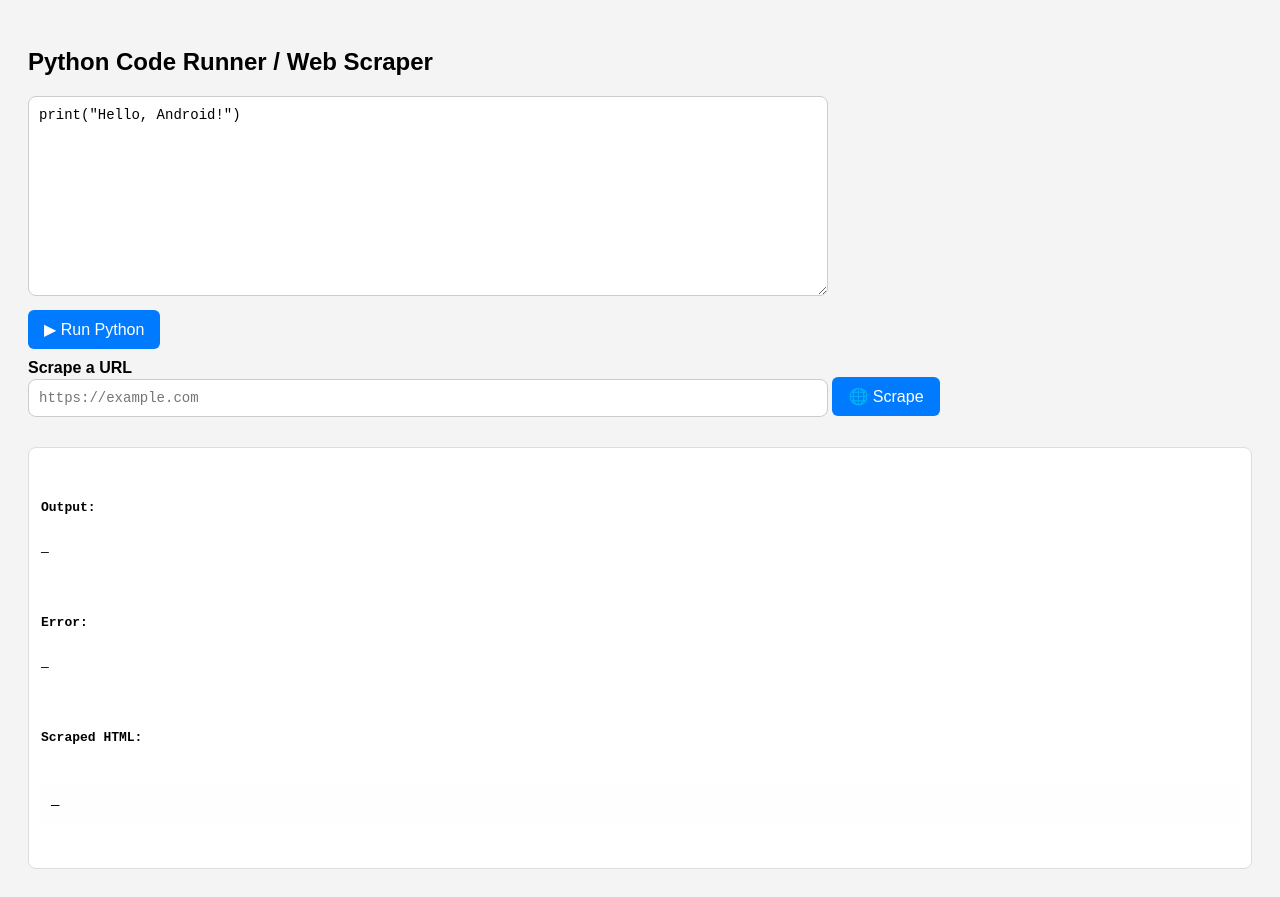
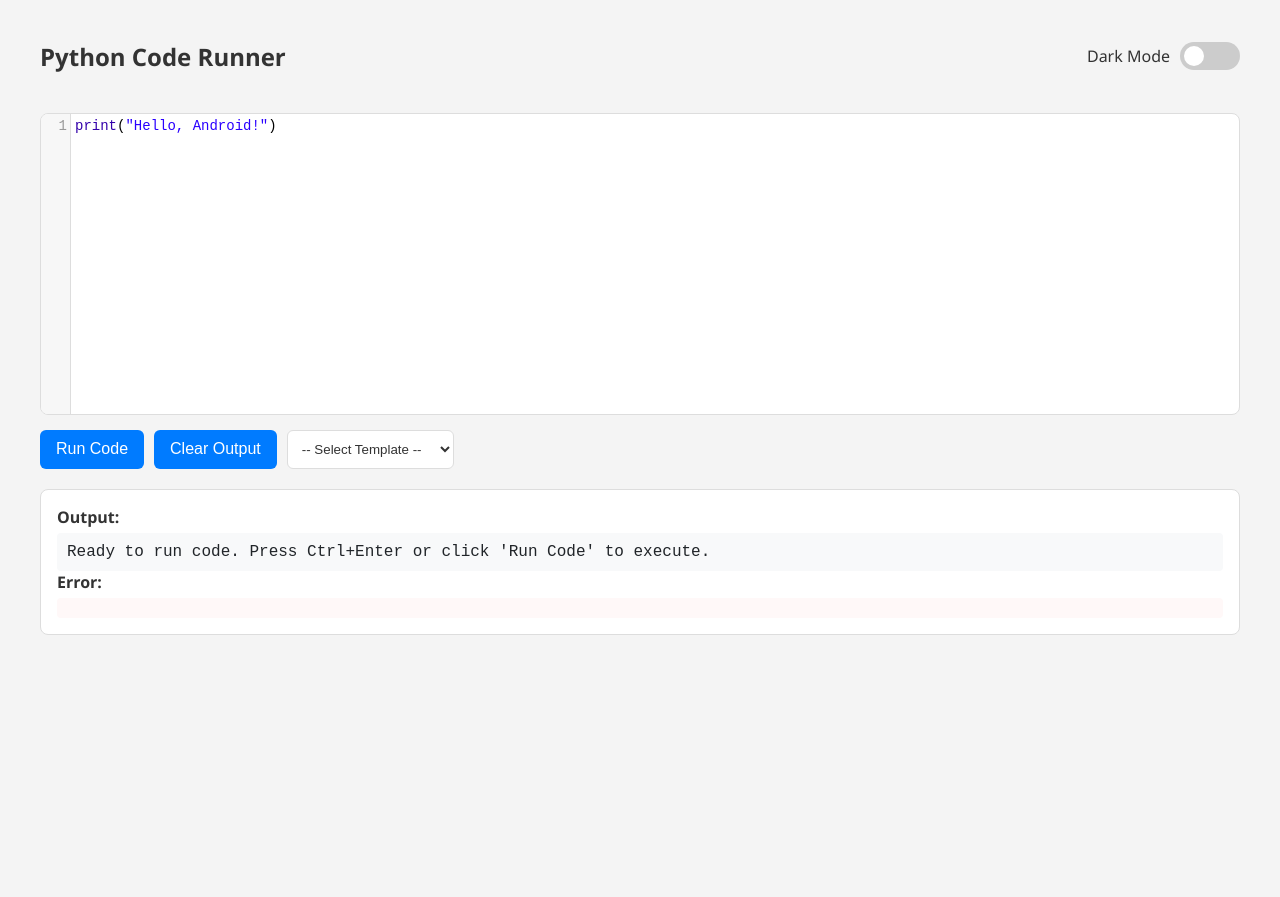
Before and after one commit to springtarnished/pythoneditor, a plain HTML site: page index.html in a window 1280 px wide. After the commit the page ends 800 px from the top, so only its background shows below. Drawn offline with nearby package versions, Linux system fonts and the light colour scheme.

Commit message:
Update index.html

```diff
--- a/index.html
+++ b/index.html
@@ -2,29 +2,112 @@
 <html lang="en">
 <head>
   <meta charset="UTF-8">
+  <meta name="viewport" content="width=device-width, initial-scale=1.0">
   <title>Python Code Runner</title>
+  <!-- CodeMirror for better code editing -->
+  <link rel="stylesheet" href="https://cdnjs.cloudflare.com/ajax/libs/codemirror/5.65.3/codemirror.min.css">
+  <link rel="stylesheet" href="https://cdnjs.cloudflare.com/ajax/libs/codemirror/5.65.3/theme/dracula.min.css">
+  <link rel="stylesheet" href="https://cdnjs.cloudflare.com/ajax/libs/codemirror/5.65.3/theme/eclipse.min.css">
   <style>
-    body {
-      font-family: sans-serif;
-      padding: 20px;
-      background: #f4f4f4;
+    :root {
+      --bg-color: #f4f4f4;
+      --text-color: #333;
+      --card-bg: #fff;
+      --border-color: #ddd;
+      --button-color: #007bff;
+      --button-hover: #0056b3;
     }
 
-    textarea, input[type="text"] {
-      width: 100%;
-      max-width: 800px;
-      font-family: monospace;
-      font-size: 14px;
-      padding: 10px;
-      border-radius: 8px;
-      border: 1px solid #ccc;
-      margin-bottom: 10px;
-      box-sizing: border-box;
+    .dark-mode {
+      --bg-color: #222;
+      --text-color: #eee;
+      --card-bg: #333;
+      --border-color: #555;
+      --button-color: #0066cc;
+      --button-hover: #004499;
     }
 
-    textarea {
-      height: 200px;
-      resize: vertical;
+    body {
+      font-family: 'Segoe UI', Tahoma, Geneva, Verdana, sans-serif;
+      padding: 20px;
+      background: var(--bg-color);
+      color: var(--text-color);
+      transition: all 0.3s ease;
+      max-width: 1200px;
+      margin: 0 auto;
+    }
+
+    .header {
+      display: flex;
+      justify-content: space-between;
+      align-items: center;
+      margin-bottom: 20px;
+    }
+
+    .theme-toggle {
+      display: flex;
+      align-items: center;
+      cursor: pointer;
+    }
+
+    .switch {
+      position: relative;
+      display: inline-block;
+      width: 60px;
+      height: 28px;
+      margin-left: 10px;
+    }
+
+    .switch input {
+      opacity: 0;
+      width: 0;
+      height: 0;
+    }
+
+    .slider {
+      position: absolute;
+      cursor: pointer;
+      top: 0;
+      left: 0;
+      right: 0;
+      bottom: 0;
+      background-color: #ccc;
+      transition: .4s;
+      border-radius: 34px;
+    }
+
+    .slider:before {
+      position: absolute;
+      content: "";
+      height: 20px;
+      width: 20px;
+      left: 4px;
+      bottom: 4px;
+      background-color: white;
+      transition: .4s;
+      border-radius: 50%;
+    }
+
+    input:checked + .slider {
+      background-color: #2196F3;
+    }
+
+    input:checked + .slider:before {
+      transform: translateX(32px);
+    }
+
+    .CodeMirror {
+      height: 300px;
+      border-radius: 8px;
+      border: 1px solid var(--border-color);
+      font-size: 14px;
+    }
+
+    .control-panel {
+      display: flex;
+      gap: 10px;
+      margin-top: 15px;
+      flex-wrap: wrap;
     }
 
     button {
@@ -32,121 +115,218 @@
       font-size: 16px;
       border: none;
       border-radius: 6px;
-      background: #007bff;
+      background: var(--button-color);
       color: white;
       cursor: pointer;
-      margin-right: 10px;
+      display: inline-flex;
+      align-items: center;
+      gap: 5px;
     }
 
     button:hover {
-      background: #0056b3;
+      background: var(--button-hover);
+    }
+
+    button:disabled {
+      background: #999;
+      cursor: not-allowed;
+    }
+
+    .spinner {
+      display: inline-block;
+      width: 18px;
+      height: 18px;
+      border: 3px solid rgba(255,255,255,.3);
+      border-radius: 50%;
+      border-top-color: white;
+      animation: spin 1s ease-in-out infinite;
+    }
+
+    @keyframes spin {
+      to { transform: rotate(360deg); }
+    }
+
+    .output-container {
+      margin-top: 20px;
+      background: var(--card-bg);
+      padding: 16px;
+      border-radius: 8px;
+      border: 1px solid var(--border-color);
     }
 
     .output {
-      margin-top: 20px;
-      background: #fff;
-      padding: 12px;
-      border-radius: 8px;
-      border: 1px solid #ddd;
       white-space: pre-wrap;
-      font-family: monospace;
+      font-family: 'Courier New', Courier, monospace;
+      padding: 10px;
+      border-radius: 4px;
+      overflow-x: auto;
+    }
+
+    #stdout {
+      background: #f8f9fa;
+      color: #212529;
+    }
+
+    .dark-mode #stdout {
+      background: #292d3e;
+      color: #eee;
+    }
+
+    #stderr {
+      background: #fff8f8;
+      color: #d63031;
+    }
+
+    .dark-mode #stderr {
+      background: #3c2a2a;
+      color: #ff6b6b;
     }
 
     .label {
       font-weight: bold;
-      margin-top: 10px;
+      margin-bottom: 5px;
     }
 
-    .output-content {
-      background: #fefefe;
+    .templates-dropdown {
       padding: 10px;
       border-radius: 6px;
-      overflow-x: auto;
-      font-size: 14px;
-      line-height: 1.5;
-      margin-top: 10px;
+      border: 1px solid var(--border-color);
+      background: var(--card-bg);
+      color: var(--text-color);
     }
 
-    .output-content h1, .output-content h2, .output-content h3 {
-      font-weight: bold;
-      margin-top: 1em;
-    }
+    @media (max-width: 768px) {
+      body {
+        padding: 10px;
+      }
 
-    .output-content p {
-      margin: 0.5em 0;
-    }
+      .control-panel {
+        flex-direction: column;
+      }
 
-    .output-content a {
-      color: #007bff;
-      text-decoration: underline;
+      button, .templates-dropdown {
+        width: 100%;
+      }
     }
   </style>
 </head>
 <body>
-
-  <h2>Python Code Runner / Web Scraper</h2>
-
-  <textarea id="code">print("Hello, Android!")</textarea><br>
-  <button onclick="runCode()">▶ Run Python</button>
-
-  <div class="label">Scrape a URL</div>
-  <input type="text" id="scrapeUrl" placeholder="https://example.com">
-  <button onclick="scrapeSite()">🌐 Scrape</button>
-
-  <div class="output" id="output">
-    <div class="label">Output:</div>
-    <div id="stdout">—</div>
-
-    <div class="label">Error:</div>
-    <div id="stderr">—</div>
-
-    <div class="label">Scraped HTML:</div>
-    <div id="scraped-html" class="output-content">—</div>
+  <div class="header">
+    <h2>Python Code Runner</h2>
+    <div class="theme-toggle">
+      <span>Dark Mode</span>
+      <label class="switch">
+        <input type="checkbox" id="theme-toggle">
+        <span class="slider"></span>
+      </label>
+    </div>
   </div>
 
+  <div id="editor-container"></div>
+
+  <div class="control-panel">
+    <button id="run-button" onclick="runCode()">Run Code</button>
+    <button onclick="clearOutput()">Clear Output</button>
+    <select class="templates-dropdown" onchange="loadTemplate(this.value)">
+      <option value="">-- Select Template --</option>
+      <option value="hello">Hello World</option>
+      <option value="math">Math Operations</option>
+      <option value="list">List Operations</option>
+      <option value="file">File I/O</option>
+      <option value="web">Simple Web Request</option>
+    </select>
+  </div>
+
+  <div class="output-container">
+    <div class="label">Output:</div>
+    <div id="stdout" class="output"></div>
+    <div class="label">Error:</div>
+    <div id="stderr" class="output"></div>
+  </div>
+
+  <!-- Scripts -->
+  <script src="https://cdnjs.cloudflare.com/ajax/libs/codemirror/5.65.3/codemirror.min.js"></script>
+  <script src="https://cdnjs.cloudflare.com/ajax/libs/codemirror/5.65.3/mode/python/python.min.js"></script>
   <script>
-    const API_URL = "https://your-backend.up.railway.app/run"; // replace this with your actual backend
+    // Templates
+    const templates = {
+      hello: 'print("Hello, World!")\n\n# Try changing the message above\nname = input("What is your name? ")\nprint(f"Hello, {name}!")',
+      math: '# Basic math operations\nx = 10\ny = 5\n\nprint(f"Addition: {x + y}")\nprint(f"Subtraction: {x - y}")\nprint(f"Multiplication: {x * y}")\nprint(f"Division: {x / y}")\nprint(f"Power: {x ** y}")',
+      list: '# List operations\nfruits = ["apple", "banana", "cherry"]\n\nprint("Original list:", fruits)\n\n# Add an item\nfruits.append("orange")\nprint("After append:", fruits)\n\n# Remove an item\nfruits.remove("banana")\nprint("After remove:", fruits)\n\n# Loop through the list\nprint("\\nLooping through the list:")\nfor fruit in fruits:\n    print(f"- {fruit}")',
+      file: '# File operations\n\n# Create a file\nwith open("test.txt", "w") as f:\n    f.write("Hello, this is a test file.\\n")\n    f.write("This is the second line.\\n")\n    f.write("This is the third line.\\n")\n\nprint("File created successfully!")\n\n# Read the file\nprint("\\nReading the file:")\nwith open("test.txt", "r") as f:\n    content = f.read()\n    print(content)',
+      web: '# Simple web request\nimport requests\n\nresponse = requests.get("https://jsonplaceholder.typicode.com/todos/1")\ndata = response.json()\n\nprint("Response status:", response.status_code)\nprint("Response data:", data)'
+    };
 
-    async function runCode() {
-      const code = document.getElementById("code").value;
-      document.getElementById("stdout").textContent = "Running...";
-      document.getElementById("stderr").textContent = "—";
-      document.getElementById("scraped-html").innerHTML = "—";
+    // Initialize CodeMirror
+    const editor = CodeMirror(document.getElementById("editor-container"), {
+      mode: "python",
+      theme: "eclipse",
+      lineNumbers: true,
+      indentUnit: 4,
+      tabSize: 4,
+      indentWithTabs: false,
+      smartIndent: true,
+      extraKeys: {
+        "Ctrl-Enter": function() { runCode(); },
+        "Cmd-Enter": function() { runCode(); }
+      },
+      value: 'print("Hello, Android!")'
+    });
 
-      const res = await fetch(API_URL, {
-        method: "POST",
-        headers: { "Content-Type": "application/json" },
-        body: JSON.stringify({ code })
-      });
+    // Theme toggling
+    const themeToggle = document.getElementById('theme-toggle');
+    themeToggle.addEventListener('change', function() {
+      document.body.classList.toggle('dark-mode');
+      if (this.checked) {
+        editor.setOption('theme', 'dracula');
+      } else {
+        editor.setOption('theme', 'eclipse');
+      }
+    });
 
-      const data = await res.json();
-      document.getElementById("stdout").textContent = data.output || "—";
-      document.getElementById("stderr").textContent = data.error || "—";
-      if (data.html) {
-        document.getElementById("scraped-html").innerHTML = data.html;
+    // Load templates
+    function loadTemplate(template) {
+      if (template && templates[template]) {
+        editor.setValue(templates[template]);
       }
     }
 
-    async function scrapeSite() {
-      const url = document.getElementById("scrapeUrl").value.trim();
-      if (!url) return alert("Enter a URL to scrape");
+    // Clear output
+    function clearOutput() {
+      document.getElementById("stdout").textContent = "";
+      document.getElementById("stderr").textContent = "";
+    }
 
-      document.getElementById("stdout").textContent = "—";
-      document.getElementById("stderr").textContent = "—";
-      document.getElementById("scraped-html").innerHTML = "Scraping...";
+    // Run code
+    async function runCode() {
+      const runButton = document.getElementById("run-button");
+      runButton.disabled = true;
+      runButton.innerHTML = '<span class="spinner"></span> Running...';
 
-      const res = await fetch(API_URL, {
-        method: "POST",
-        headers: { "Content-Type": "application/json" },
-        body: JSON.stringify({ scrape_url: url })
-      });
+      clearOutput();
 
-      const data = await res.json();
-      document.getElementById("stdout").textContent = data.output || "—";
-      document.getElementById("stderr").textContent = data.error || "—";
-      document.getElementById("scraped-html").innerHTML = data.html || "—";
+      const code = editor.getValue();
+
+      try {
+        const res = await fetch("https://your-backend.up.railway.app/run", {
+          method: "POST",
+          headers: { "Content-Type": "application/json" },
+          body: JSON.stringify({ code })
+        });
+
+        const data = await res.json();
+        document.getElementById("stdout").textContent = data.output || "";
+        document.getElementById("stderr").textContent = data.error || "";
+      } catch (error) {
+        document.getElementById("stderr").textContent = `Failed to connect to server: ${error.message}`;
+      } finally {
+        runButton.disabled = false;
+        runButton.innerHTML = 'Run Code';
+      }
     }
+
+    // Initialize with a keyboard shortcut hint
+    document.getElementById("stdout").textContent = "Ready to run code. Press Ctrl+Enter or click 'Run Code' to execute.";
   </script>
-
 </body>
 </html>
```
